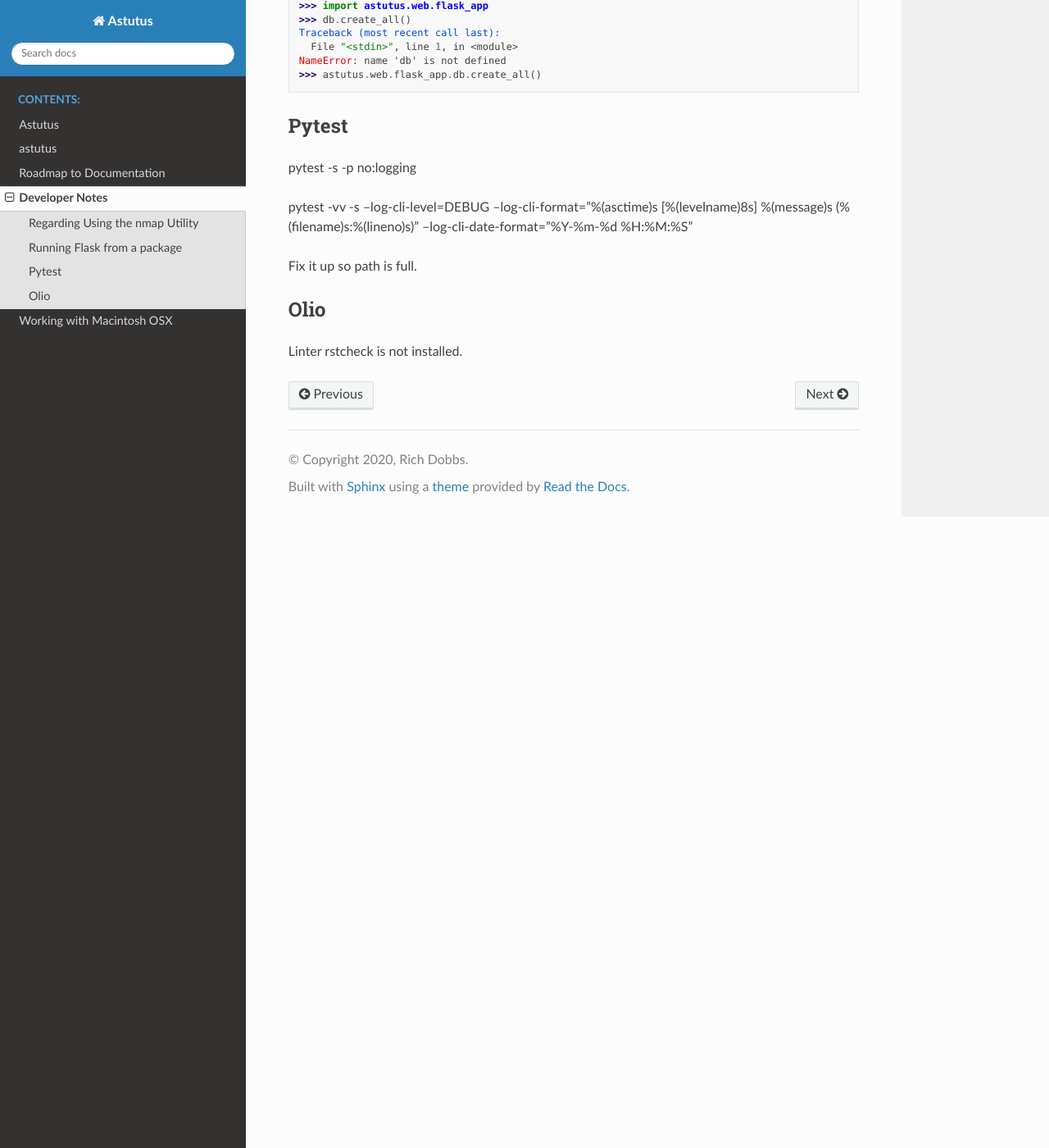
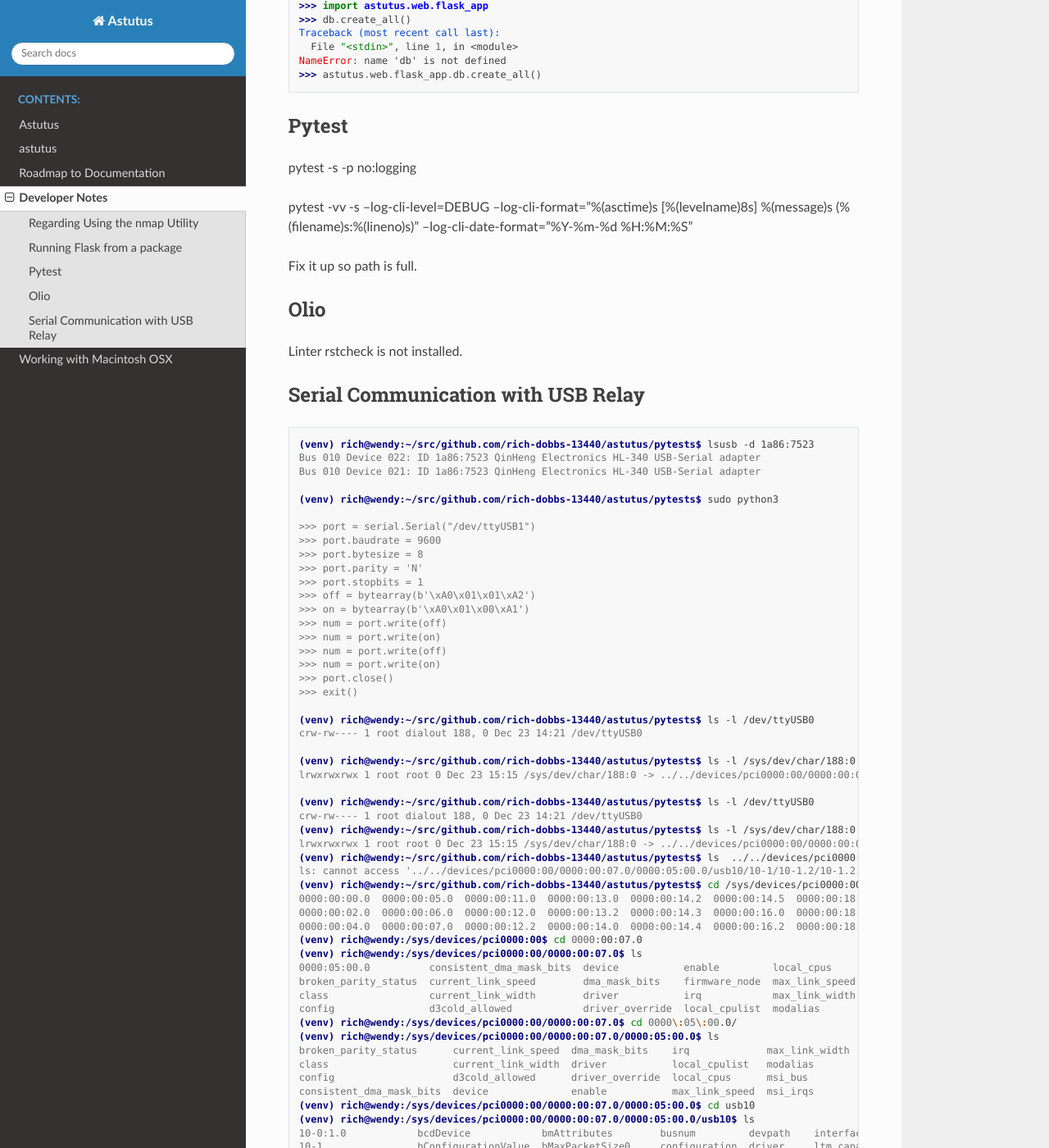
Before and after one commit to rich-dobbs-13440/astutus, a Sphinx documentation site: the page built from docs/source/developer_notes.rst, in a window 1280 px wide and 1400 px high, scrolled down 1126 px. Shown: the whole window at 82% size. Built offline with Sphinx 7.4.7 and the Read the Docs theme 2.0.0, drawn with Linux system fonts in a browser that asks for light colours; some of the changed text lies outside the part shown.

Commit message:
Have found busnum and devnum for tty

```diff
--- a/docs/source/developer_notes.rst
+++ b/docs/source/developer_notes.rst
@@ -70,3 +70,80 @@ Fix it up so path is full.
 Olio
 ----
 Linter rstcheck is not installed.
+
+Serial Communication with USB Relay
+-----------------------------------
+
+
+.. code-block:: console
+
+  (venv) rich@wendy:~/src/github.com/rich-dobbs-13440/astutus/pytests$ lsusb -d 1a86:7523
+  Bus 010 Device 022: ID 1a86:7523 QinHeng Electronics HL-340 USB-Serial adapter
+  Bus 010 Device 021: ID 1a86:7523 QinHeng Electronics HL-340 USB-Serial adapter
+
+  (venv) rich@wendy:~/src/github.com/rich-dobbs-13440/astutus/pytests$ sudo python3
+
+  >>> port = serial.Serial("/dev/ttyUSB1")
+  >>> port.baudrate = 9600
+  >>> port.bytesize = 8
+  >>> port.parity = 'N'
+  >>> port.stopbits = 1
+  >>> off = bytearray(b'\xA0\x01\x01\xA2')
+  >>> on = bytearray(b'\xA0\x01\x00\xA1')
+  >>> num = port.write(off)
+  >>> num = port.write(on)
+  >>> num = port.write(off)
+  >>> num = port.write(on)
+  >>> port.close()
+  >>> exit()
+
+  (venv) rich@wendy:~/src/github.com/rich-dobbs-13440/astutus/pytests$ ls -l /dev/ttyUSB0
+  crw-rw---- 1 root dialout 188, 0 Dec 23 14:21 /dev/ttyUSB0
+
+  (venv) rich@wendy:~/src/github.com/rich-dobbs-13440/astutus/pytests$ ls -l /sys/dev/char/188:0
+  lrwxrwxrwx 1 root root 0 Dec 23 15:15 /sys/dev/char/188:0 -> ../../devices/pci0000:00/0000:00:07.0/0000:05:00.0/usb10/10-1/10-1.2/10-1.2.3/10-1.2.3:1.0/ttyUSB0/tty/ttyUSB0
+
+  (venv) rich@wendy:~/src/github.com/rich-dobbs-13440/astutus/pytests$ ls -l /dev/ttyUSB0
+  crw-rw---- 1 root dialout 188, 0 Dec 23 14:21 /dev/ttyUSB0
+  (venv) rich@wendy:~/src/github.com/rich-dobbs-13440/astutus/pytests$ ls -l /sys/dev/char/188:0
+  lrwxrwxrwx 1 root root 0 Dec 23 15:15 /sys/dev/char/188:0 -> ../../devices/pci0000:00/0000:00:07.0/0000:05:00.0/usb10/10-1/10-1.2/10-1.2.3/10-1.2.3:1.0/ttyUSB0/tty/ttyUSB0
+  (venv) rich@wendy:~/src/github.com/rich-dobbs-13440/astutus/pytests$ ls  ../../devices/pci0000:00/0000:00:07.0/0000:05:00.0/usb10/10-1/10-1.2/10-1.2.3/10-1.2.3:1.0/devnum
+  ls: cannot access '../../devices/pci0000:00/0000:00:07.0/0000:05:00.0/usb10/10-1/10-1.2/10-1.2.3/10-1.2.3:1.0/devnum': No such file or directory
+  (venv) rich@wendy:~/src/github.com/rich-dobbs-13440/astutus/pytests$ cd /sys/devices/pci0000:00(venv) rich@wendy:/sys/devices/pci0000:00$ ls
+  0000:00:00.0  0000:00:05.0  0000:00:11.0  0000:00:13.0  0000:00:14.2  0000:00:14.5  0000:00:18.0  0000:00:18.3  firmware_node  power
+  0000:00:02.0  0000:00:06.0  0000:00:12.0  0000:00:13.2  0000:00:14.3  0000:00:16.0  0000:00:18.1  0000:00:18.4  pci_bus        uevent
+  0000:00:04.0  0000:00:07.0  0000:00:12.2  0000:00:14.0  0000:00:14.4  0000:00:16.2  0000:00:18.2  0000:00:18.5  PNP0C14:00
+  (venv) rich@wendy:/sys/devices/pci0000:00$ cd 0000:00:07.0
+  (venv) rich@wendy:/sys/devices/pci0000:00/0000:00:07.0$ ls
+  0000:05:00.0          consistent_dma_mask_bits  device           enable         local_cpus      msi_bus    remove    revision                subsystem_device
+  broken_parity_status  current_link_speed        dma_mask_bits    firmware_node  max_link_speed  numa_node  rescan    secondary_bus_number    subsystem_vendor
+  class                 current_link_width        driver           irq            max_link_width  pci_bus    reset     subordinate_bus_number  uevent
+  config                d3cold_allowed            driver_override  local_cpulist  modalias        power      resource  subsystem               vendor
+  (venv) rich@wendy:/sys/devices/pci0000:00/0000:00:07.0$ cd 0000\:05\:00.0/
+  (venv) rich@wendy:/sys/devices/pci0000:00/0000:00:07.0/0000:05:00.0$ ls
+  broken_parity_status      current_link_speed  dma_mask_bits    irq             max_link_width  numa_node  rescan     revision          uevent
+  class                     current_link_width  driver           local_cpulist   modalias        pools      reset      subsystem         usb10
+  config                    d3cold_allowed      driver_override  local_cpus      msi_bus         power      resource   subsystem_device  usb11
+  consistent_dma_mask_bits  device              enable           max_link_speed  msi_irqs        remove     resource0  subsystem_vendor  vendor
+  (venv) rich@wendy:/sys/devices/pci0000:00/0000:00:07.0/0000:05:00.0$ cd usb10
+  (venv) rich@wendy:/sys/devices/pci0000:00/0000:00:07.0/0000:05:00.0/usb10$ ls
+  10-0:1.0            bcdDevice            bmAttributes        busnum         devpath    interface_authorized_default  product    speed
+  10-1                bConfigurationValue  bMaxPacketSize0     configuration  driver     ltm_capable                   quirks     subsystem
+  authorized          bDeviceClass         bMaxPower           descriptors    ep_00      manufacturer                  removable  uevent
+  authorized_default  bDeviceProtocol      bNumConfigurations  dev            idProduct  maxchild                      remove     urbnum
+  avoid_reset_quirk   bDeviceSubClass      bNumInterfaces      devnum         idVendor   power                         serial     version
+  (venv) rich@wendy:/sys/devices/pci0000:00/0000:00:07.0/0000:05:00.0/usb10$ cd busnum
+  bash: cd: busnum: Not a directory
+  (venv) rich@wendy:/sys/devices/pci0000:00/0000:00:07.0/0000:05:00.0/usb10$ cat busnum
+  10
+  (venv) rich@wendy:/sys/devices/pci0000:00/0000:00:07.0/0000:05:00.0/usb10$ cat devnum
+  1
+  (venv) rich@wendy:/sys/devices/pci0000:00/0000:00:07.0/0000:05:00.0/usb10$
+
+
+  (venv) rich@wendy:/sys/devices$ grep -r . -e "1a86" 2>/dev/null
+
+
+  Bus (\d+) Device (\d+)
+
+  Bus (\d+) Device (\d+): ID ([0-9,a-e]{4}):([0-9,a-e]{4}) (.*)
```
Also changed, not shown: docs/source/smakn_usb_relay.rst (added, +144 -0 lines), 4 other files.
